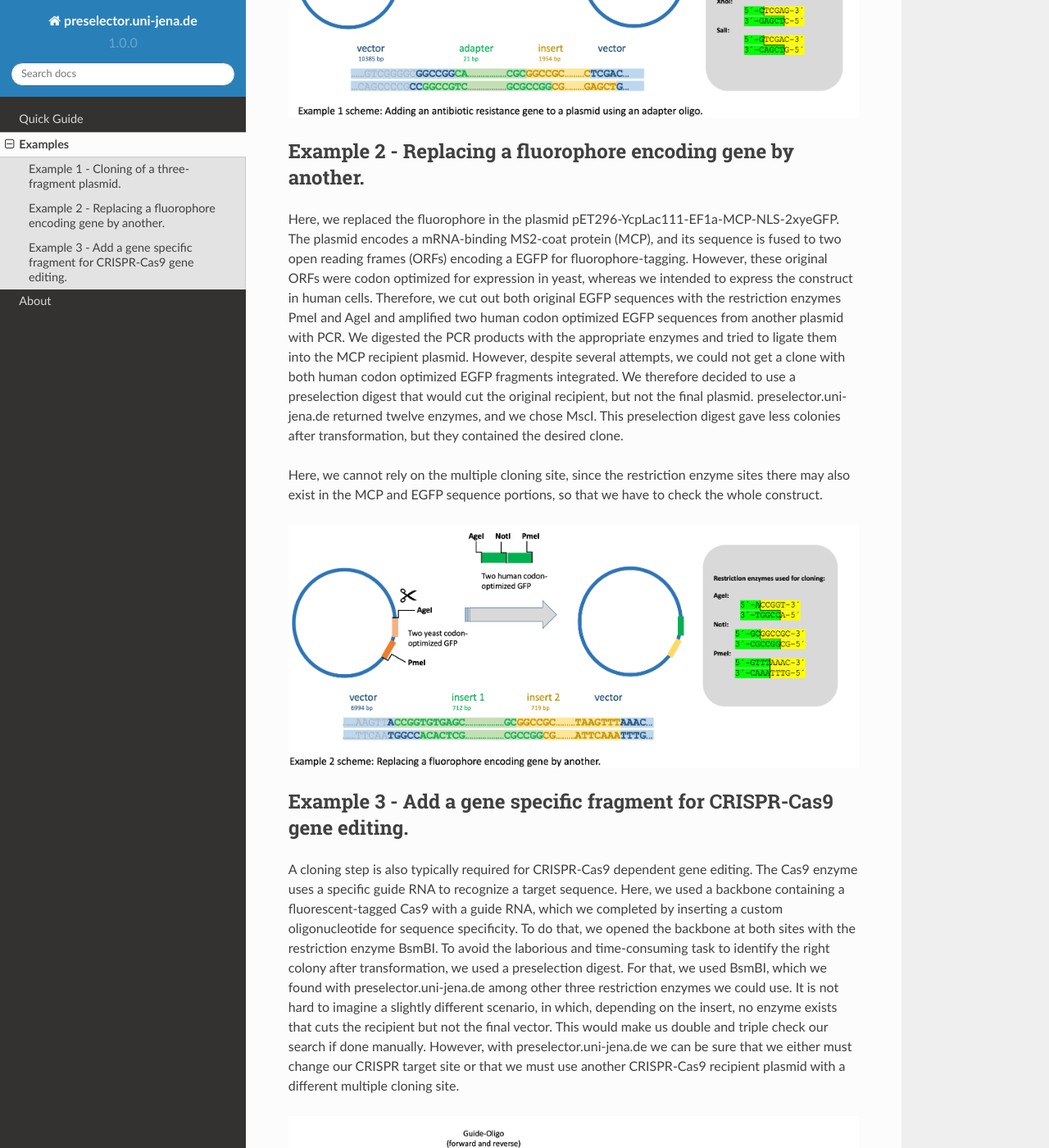
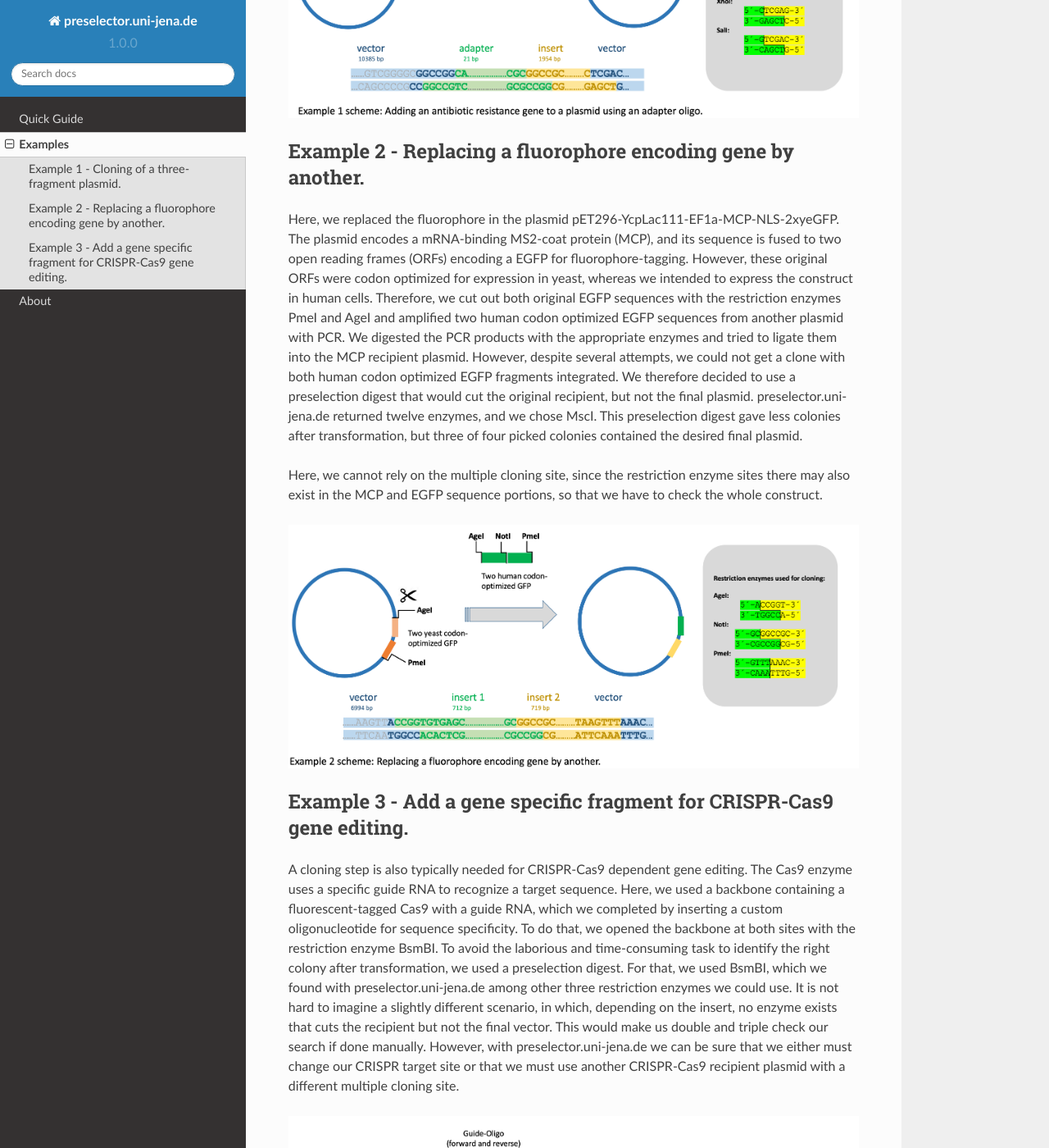
Before and after one commit to MartinGuehmann/preselector, a Sphinx documentation site: the page built from docs/examples.rst, in a window 1280 px wide and 1400 px high, scrolled down 786 px. Shown: the whole window at 82% size. Built offline with Sphinx 7.4.7 and the Read the Docs theme 2.0.0, drawn with Linux system fonts in a browser that asks for light colours.

Commit message:
Add the number of colonies picked and colonies that contain the desired final plasmid for example 2

```diff
--- a/docs/examples.rst
+++ b/docs/examples.rst
@@ -11,7 +11,7 @@ This is the example that can be loaded on preselector.uni-jena.de. Here, we clon
 
 Example 2 - Replacing a fluorophore encoding gene by another.
 ^^^^^^^^^^^^^^^^^^^^^^^^^^^^^^^^^^^^^^^^^^^^^^^^^^^^^^^^^^^^^
-Here, we replaced the fluorophore in the plasmid pET296-YcpLac111-EF1a-MCP-NLS-2xyeGFP. The plasmid encodes a mRNA-binding MS2-coat protein (MCP), and its sequence is fused to two open reading frames (ORFs) encoding a EGFP for fluorophore-tagging. However, these original ORFs were codon optimized for expression in yeast, whereas we intended to express the construct in human cells. Therefore, we cut out both original EGFP sequences with the restriction enzymes PmeI and AgeI and amplified two human codon optimized EGFP sequences from another plasmid with PCR. We digested the PCR products with the appropriate enzymes and tried to ligate them into the MCP recipient plasmid. However, despite several attempts, we could not get a clone with both human codon optimized EGFP fragments integrated. We therefore decided to use a preselection digest that would cut the original recipient, but not the final plasmid. preselector.uni-jena.de returned twelve enzymes, and we chose MscI. This preselection digest gave less colonies after transformation, but they contained the desired clone.
+Here, we replaced the fluorophore in the plasmid pET296-YcpLac111-EF1a-MCP-NLS-2xyeGFP. The plasmid encodes a mRNA-binding MS2-coat protein (MCP), and its sequence is fused to two open reading frames (ORFs) encoding a EGFP for fluorophore-tagging. However, these original ORFs were codon optimized for expression in yeast, whereas we intended to express the construct in human cells. Therefore, we cut out both original EGFP sequences with the restriction enzymes PmeI and AgeI and amplified two human codon optimized EGFP sequences from another plasmid with PCR. We digested the PCR products with the appropriate enzymes and tried to ligate them into the MCP recipient plasmid. However, despite several attempts, we could not get a clone with both human codon optimized EGFP fragments integrated. We therefore decided to use a preselection digest that would cut the original recipient, but not the final plasmid. preselector.uni-jena.de returned twelve enzymes, and we chose MscI.  This preselection digest gave less colonies after transformation, but three of four picked colonies contained the desired final plasmid.
 
 Here, we cannot rely on the multiple cloning site, since the restriction enzyme sites there may also exist in the MCP and EGFP sequence portions, so that we have to check the whole construct.
 
@@ -21,7 +21,7 @@ Here, we cannot rely on the multiple cloning site, since the restriction enzyme
 
 Example 3 - Add a gene specific fragment for CRISPR-Cas9 gene editing.
 ^^^^^^^^^^^^^^^^^^^^^^^^^^^^^^^^^^^^^^^^^^^^^^^^^^^^^^^^^^^^^^^^^^^^^^
-A cloning step is also typically required for CRISPR-Cas9 dependent gene editing. The Cas9 enzyme uses a specific guide RNA to recognize a target sequence. Here, we used a backbone containing a fluorescent-tagged Cas9 with a guide RNA, which we completed by inserting a custom oligonucleotide for sequence specificity.
+A cloning step is also typically needed for CRISPR-Cas9 dependent gene editing. The Cas9 enzyme uses a specific guide RNA to recognize a target sequence. Here, we used a backbone containing a fluorescent-tagged Cas9 with a guide RNA, which we completed by inserting a custom oligonucleotide for sequence specificity.
 To do that, we opened the backbone at both sites with the restriction enzyme BsmBI. To avoid the laborious and time-consuming task to identify the right colony after transformation, we used a preselection digest. For that, we used BsmBI, which we found with preselector.uni-jena.de among other three restriction enzymes we could use.
 It is not hard to imagine a slightly different scenario, in which, depending on the insert, no enzyme exists that cuts the recipient but not the final vector. This would make us double and triple check our search if done manually. However, with preselector.uni-jena.de we can be sure that we either must change our CRISPR target site or that we must use another CRISPR-Cas9 recipient plasmid with a different multiple cloning site.
 
```
